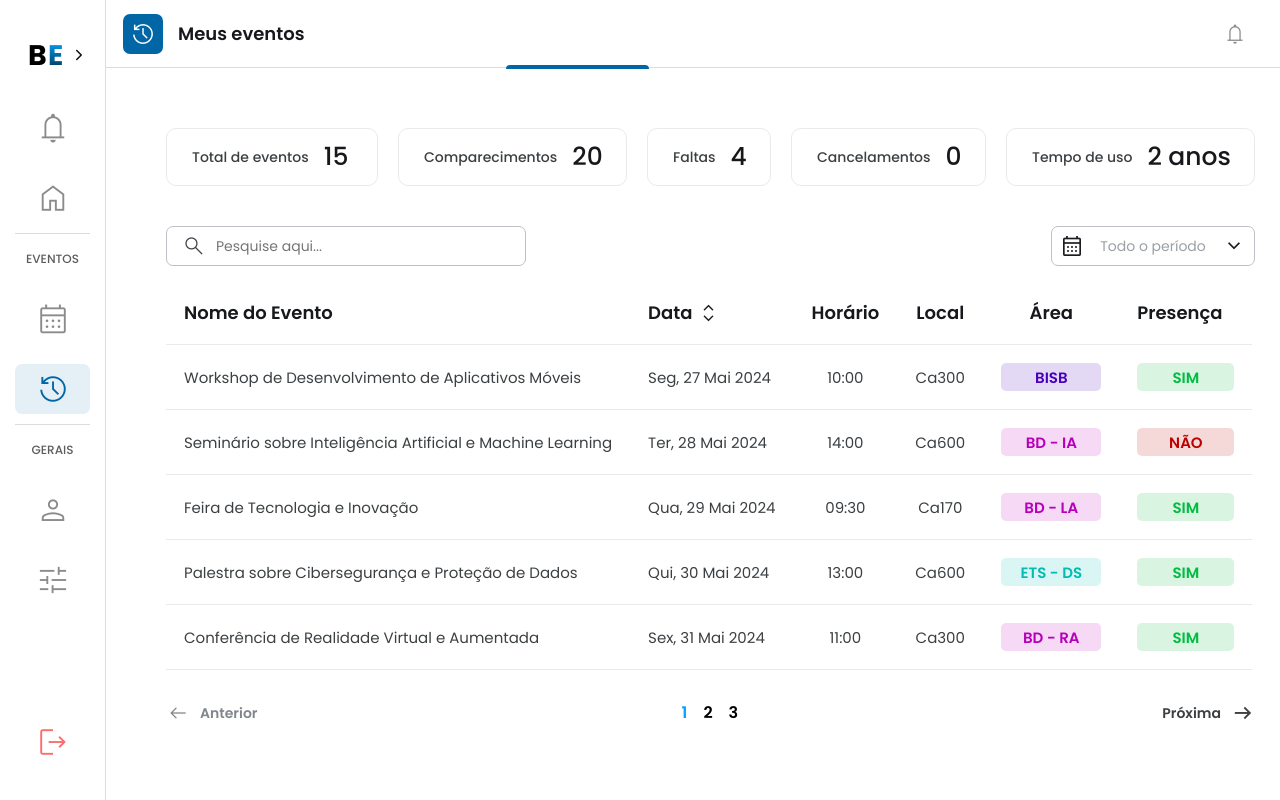
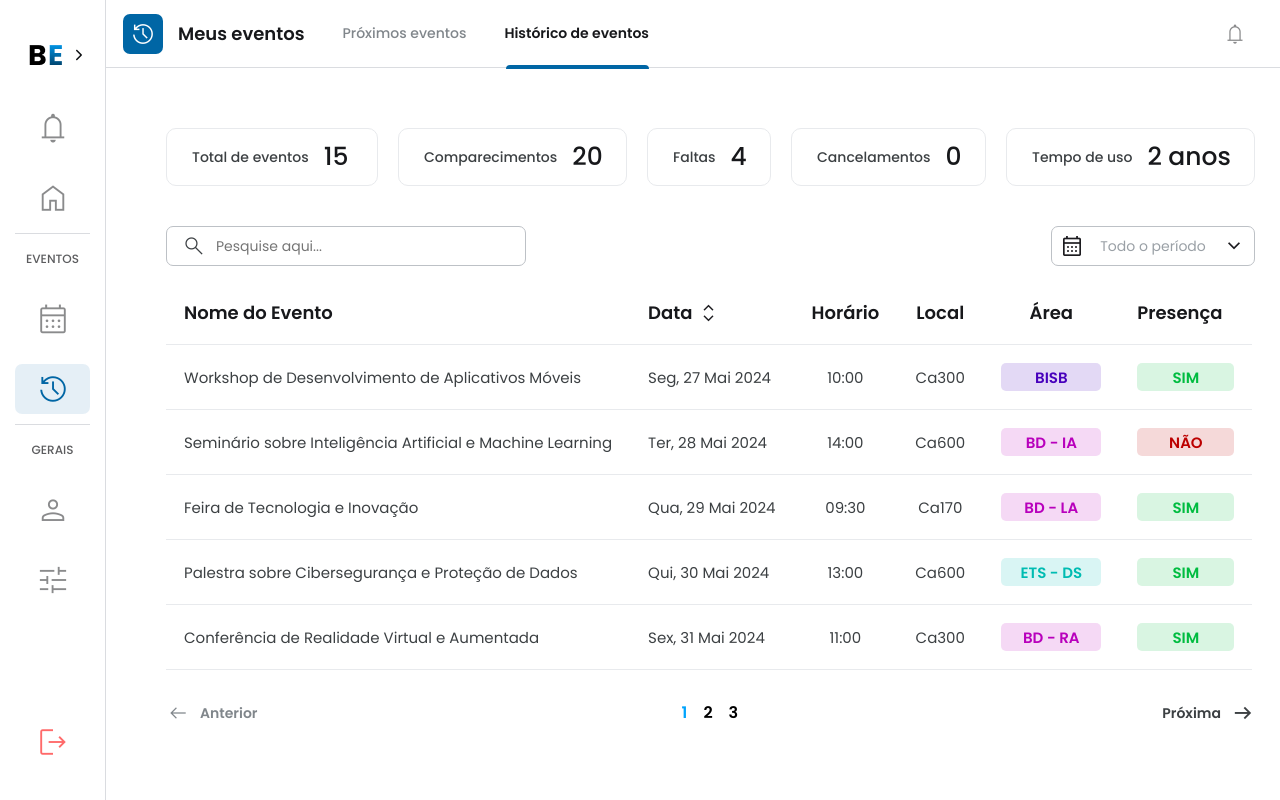
Before and after one commit to EsyProject/EsyFrontend, a React (Vite) app: page /historic in a window 1280 px wide. Built offline with nearby package versions, Linux system fonts and the light colour scheme.

Commit message:
feat: configuring navbar texts

```diff
--- a/src/pages/Historic/Historic.jsx
+++ b/src/pages/Historic/Historic.jsx
@@ -45,7 +45,7 @@ const Historic = () => {
 
   return (
     <div className={`historic-container ${sidebarOpen ? "sidebar-open" : ""}`}>
-      <Navbar currentPageIcon="history" activePage="historic" />
+      <Navbar currentPageIcon="history" activePage="historic" showNavigationTexts={true} />
 
       <Sidebar
         activePage="history"
```
